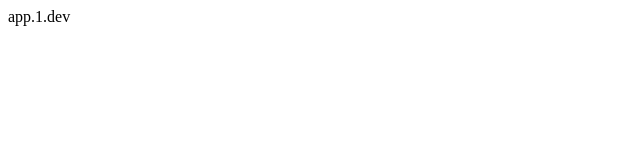
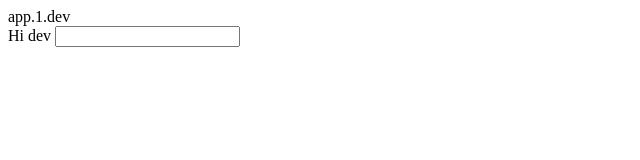
Before and after one commit to jdevoroz/auditoriafiscal, a plain HTML site: page index.html in a window 1280 px wide. Shown: the whole page, without its empty margins (0-640 px from the left). Drawn offline with Linux system fonts and the light colour scheme.

Commit message:
Update index.html

```diff
--- a/index.html
+++ b/index.html
@@ -2,3 +2,5 @@
 
 
 <div>app.1.dev</div>
+<label>Hi dev</label>
+<input >
```
